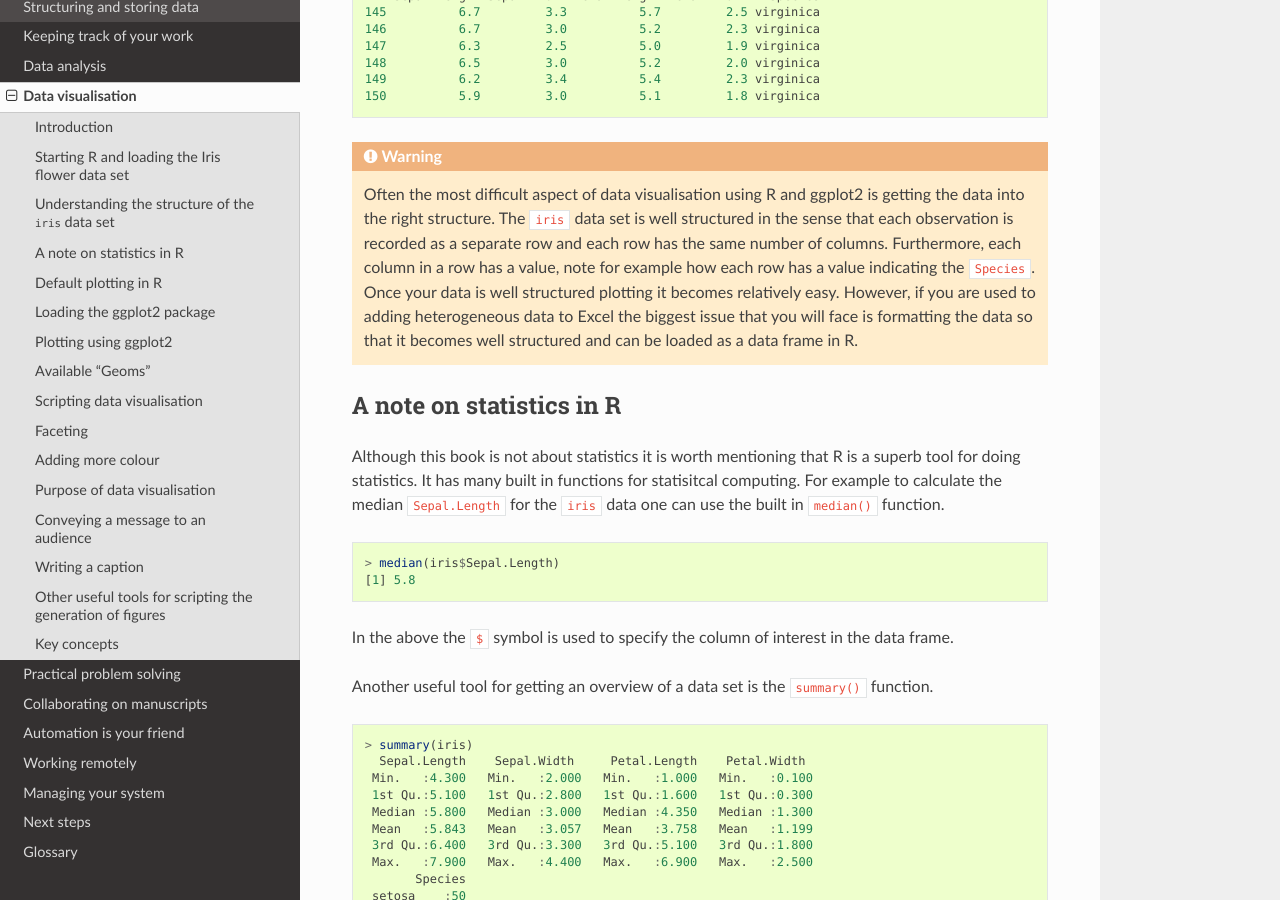
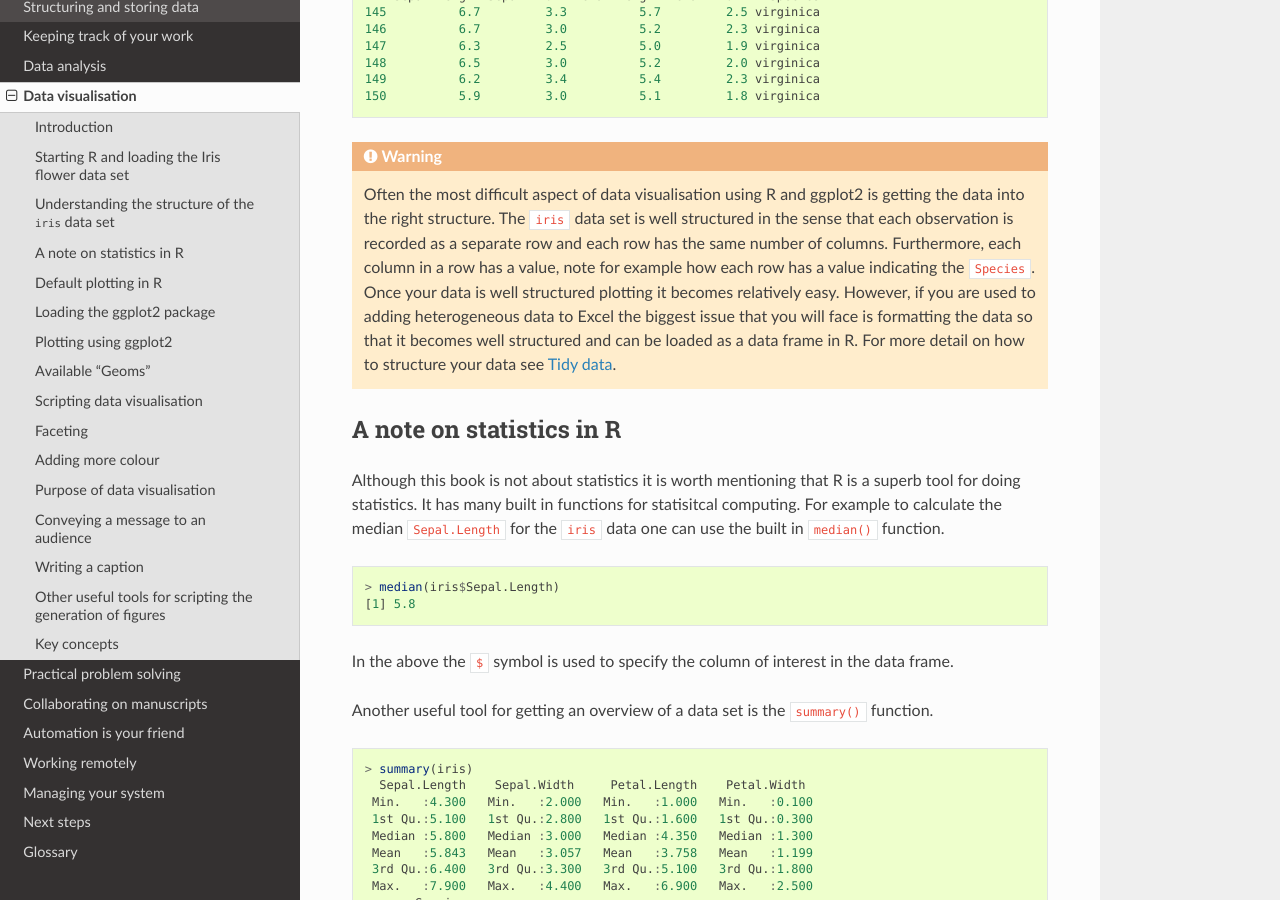
Before and after one commit to tjelvar-olsson/biologists-guide-to-computing, a Sphinx documentation site: the page built from source/data-visualisation.rst, in a window 1280 px wide and 900 px high, scrolled down 2914 px. Built offline with Sphinx 7.4.7 and the Read the Docs theme 2.0.0, drawn with Linux system fonts in a browser that asks for light colours.

Commit message:
Added ref to tidy data in data vis chapter

```diff
--- a/source/data-visualisation.rst
+++ b/source/data-visualisation.rst
@@ -181,6 +181,8 @@ To view the last six rows of a data frame one can use the ``tail()`` function.
              easy. However, if you are used to adding heterogeneous data to Excel
              the biggest issue that you will face is formatting the data so that
              it becomes well structured and can be loaded as a data frame in R.
+             For more detail on how to structure your data see
+             :ref:`tidy-data`.
 
 
 A note on statistics in R
--- a/source/structuring-and-storing-data.rst
+++ b/source/structuring-and-storing-data.rst
@@ -304,6 +304,8 @@ to the reader. These comments are ignored by programs parsing the files.
     with ``-->``.
 
 
+.. _tidy-data:
+
 Tidy data
 ---------
 
```
